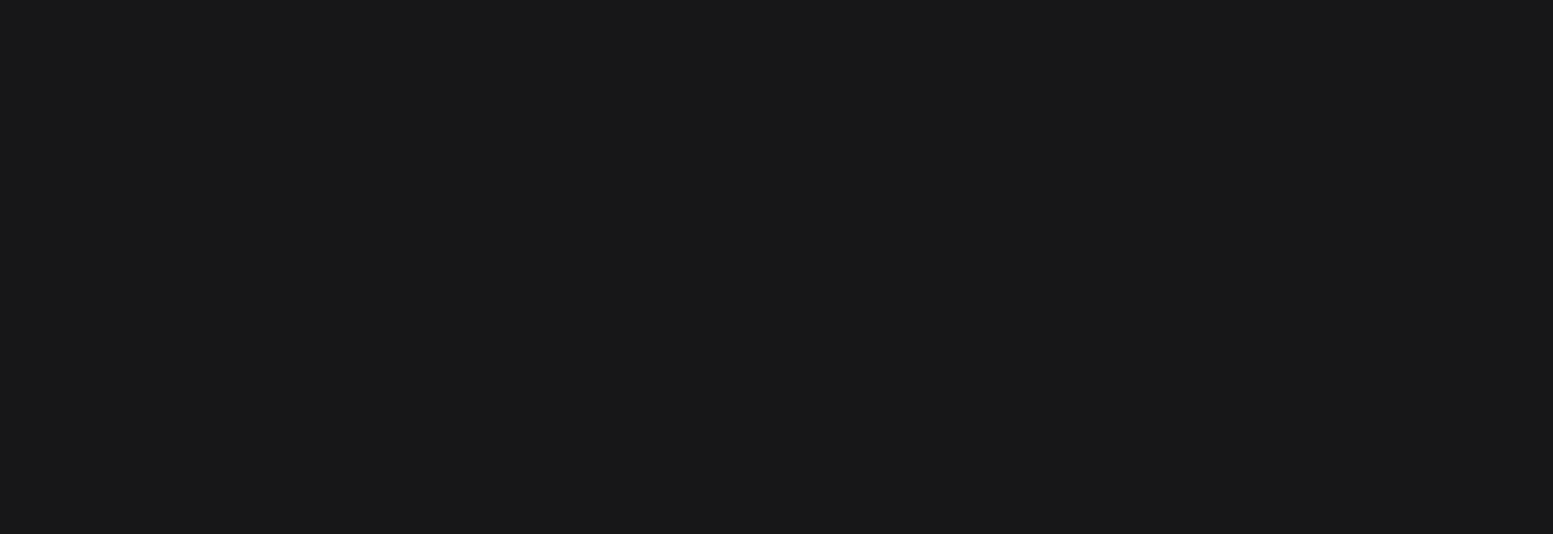
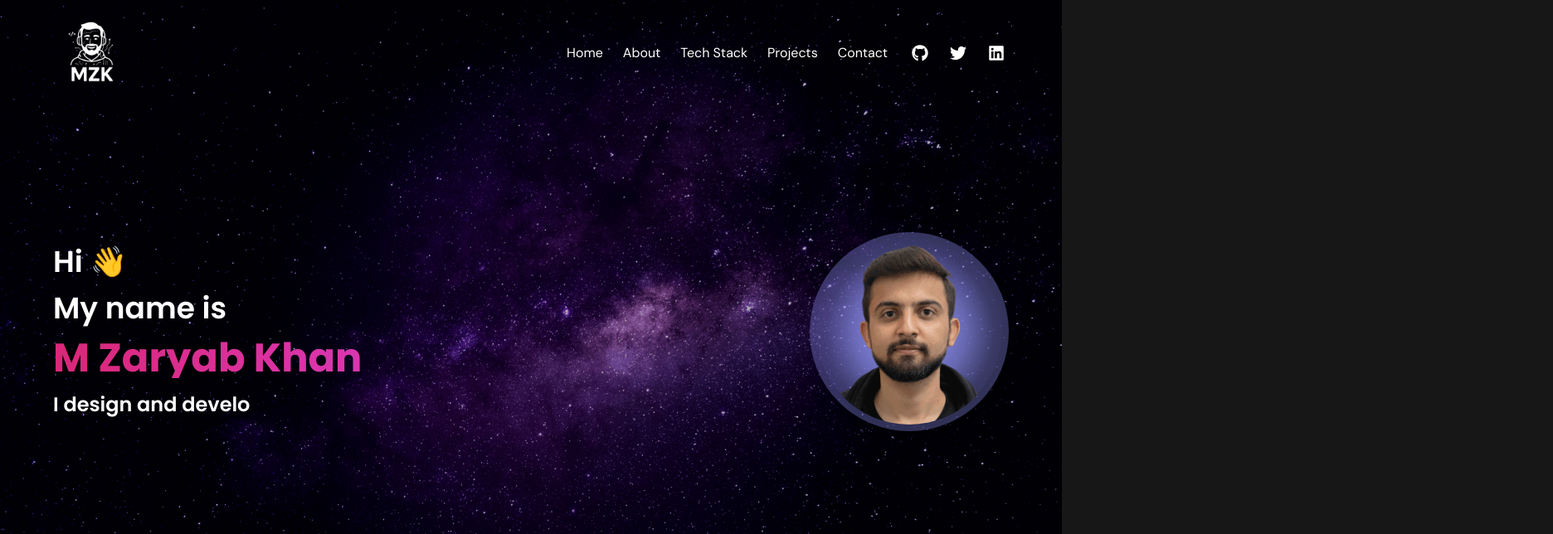
Before and after one commit to zaryabkhan864/portfolio, a React (Create React App) app: page /projects in a window 1280 px wide. Before the commit this address had no page. Shown: the top 644 px of the page at 83% size, 1872 px wide, since content can reach past the window. Built offline with nearby package versions, Linux system fonts and the light colour scheme.

Commit message:
working or screens

```diff
--- a/src/App.js
+++ b/src/App.js
@@ -3,8 +3,17 @@
 import 'aos/dist/aos.css';
 import { BrowserRouter as Router, Routes, Route } from "react-router-dom";
 
-import Home from "./screens/Home";
-import About from "./screens/About";
+import Home from "./screens/HomeScreen";
+import About from "./screens/AboutScreen";
+
+
+import TechStack from './screens/TechStackScreen';
+import Project from './screens/ProjectScreen';
+import HomeScreen from './screens/HomeScreen';
+import AboutScreen from './screens/AboutScreen';
+import TechStackScreen from './screens/TechStackScreen';
+import ProjectScreen from './screens/ProjectScreen';
+import ContactScreen from './screens/ContactScreen';
 
 function App() {
   useEffect(() => {
@@ -16,8 +25,11 @@
   return (
     <Router>
       <Routes>
-        <Route path="/" element={<Home />} />
-        <Route path="/about" element={<About />} />
+        <Route path="/" element={<HomeScreen />} />
+        <Route path="/about" element={<AboutScreen />} />
+        <Route path="/tech-stack" element={<TechStackScreen />} />
+        <Route path="/projects" element={<ProjectScreen />} />
+        <Route path="/contact" element={<ContactScreen />} />
       </Routes>
     </Router>
   );
--- a/src/components/Footer.jsx
+++ b/src/components/Footer.jsx
@@ -1,5 +1,5 @@
 import React from 'react';
-import logo from '../images/logo.png';
+import logo from '../images/newlogo.png';
 import { FaGithub, FaTwitter, FaLinkedin } from 'react-icons/fa';
 
 const Footer = () => {
@@ -8,14 +8,14 @@
       <div className="w-full max-w-7xl mx-auto">
 
         {/* Logo and Contact */}
-        <div className="flex flex-col sm:flex-col lg:flex-row 2xl:flex-row justify-between items-center mb-4 gap-4">
+        <div className="flex flex-col sm:flex-col md:flex-col lg:flex-row 2xl:flex-row justify-between items-center mb-4 gap-4">
           <img
             src={logo}
             alt="MZK Logo"
-            className="w-48 md:w-60 object-contain"
+            className="w-28 md:w-44 object-contain"
             aria-label="Company Logo"
           />
-          <div className="flex flex-col sm:flex-col lg:flex-row 2xl:flex-row sm:gap-6 gap-2 font-DMSans text-18px font-Regular text-center lg:text-left items-center">
+          <div className="flex flex-col sm:flex-col md:flex-col lg:flex-row 2xl:flex-row sm:gap-6 gap-2 font-DMSans text-18px font-Regular text-center lg:text-left items-center">
             <div aria-label="Phone Number">+90-507-4467087</div>
             <div aria-label="Email">zaryabkhan864@gmail.com</div>
             <div className="flex space-x-4 ml-0 sm:ml-4">
--- a/src/components/Navbar.jsx
+++ b/src/components/Navbar.jsx
@@ -1,5 +1,5 @@
 import React, { useState, useEffect } from 'react';
-import logo from '../images/logo.png';
+import logo from '../images/newlogo.png';
 import { FaBars, FaTimes, FaGithub, FaTwitter, FaLinkedin } from 'react-icons/fa';
 import { Link, useLocation } from 'react-router-dom';
 
@@ -13,9 +13,9 @@
   const navLinks = [
     { name: 'Home', href: '/', id: 'home' },
     { name: 'About', href: '/about', id: 'about' },
-    { name: 'Tech Stack', href: '#techstack', id: 'techstack' },
-    { name: 'Projects', href: '#projects', id: 'projects' },
-    { name: 'Contact', href: '#contact', id: 'contact' },
+    { name: 'Tech Stack', href: '/tech-stack', id: 'techstack' },
+    { name: 'Projects', href: '/projects', id: 'projects' },
+    { name: 'Contact', href: '/contact', id: 'contact' },
   ];
 
   // Scroll direction logic
@@ -80,11 +80,11 @@
     >
       {/* Logo */}
       <div className="flex items-center space-x-2">
-      <img
-  src={logo}
-  alt="MZK Logo"
-  className="w-24 sm:w-32 md:w-36 lg:w-44 xl:w-52 h-auto object-contain"
-/>
+        <img
+          src={logo}
+          alt="MZK Logo"
+          className="w-24 sm:w-32 md:w-36 lg:w-32 xl:w-24 h-auto object-contain"
+        />
       </div>
 
       {/* Desktop Menu (xl and above only) */}
@@ -101,13 +101,13 @@
           </Link>
         ))}
 
-        {/* Social Icons */}
+        {/* Social Icons with glow */}
         <div className="flex space-x-4 ml-6">
           <a
             href="https://github.com/your-username"
             target="_blank"
             rel="noopener noreferrer"
-            className="hover:text-royalBlue"
+            className="glow-hover p-1 rounded"
           >
             <FaGithub size={20} />
           </a>
@@ -115,7 +115,7 @@
             href="https://twitter.com/your-username"
             target="_blank"
             rel="noopener noreferrer"
-            className="hover:text-royalBlue"
+            className="glow-hover p-1 rounded"
           >
             <FaTwitter size={20} />
           </a>
@@ -123,7 +123,7 @@
             href="https://linkedin.com/in/your-username"
             target="_blank"
             rel="noopener noreferrer"
-            className="hover:text-royalBlue"
+            className="glow-hover p-1 rounded"
           >
             <FaLinkedin size={20} />
           </a>
@@ -151,13 +151,13 @@
             </Link>
           ))}
           <div className="flex space-x-4 pt-2">
-            <a href="https://github.com/your-username" target="_blank" rel="noreferrer">
+            <a href="https://github.com/your-username" target="_blank" rel="noreferrer" className="glow-hover p-1 rounded">
               <FaGithub />
             </a>
-            <a href="https://twitter.com/your-username" target="_blank" rel="noreferrer">
+            <a href="https://twitter.com/your-username" target="_blank" rel="noreferrer" className="glow-hover p-1 rounded">
               <FaTwitter />
             </a>
-            <a href="https://linkedin.com/in/your-username" target="_blank" rel="noreferrer">
+            <a href="https://linkedin.com/in/your-username" target="_blank" rel="noreferrer" className="glow-hover p-1 rounded">
               <FaLinkedin />
             </a>
           </div>
--- a/src/screens/About.jsx
+++ b/src/screens/AboutScreen.jsx
@@ -4,7 +4,7 @@
 import Banner from '../components/Banner'
 import Footer from '../components/Footer'
 
-const About = () => {
+const AboutScreen = () => {
   return (
     <React.Fragment>
         <Navbar/>
@@ -15,4 +15,4 @@
   )
 }
 
-export default About
+export default AboutScreen
--- /dev/null
+++ b/src/screens/ContactScreen.jsx
@@ -0,0 +1,18 @@
+import React from 'react'
+import Navbar from '../components/Navbar'
+import Banner from '../components/Banner'
+import Contact from '../components/Contact'
+import Footer from '../components/Footer'
+
+const ContactScreen = () => {
+  return (
+    <React.Fragment>
+    <Navbar />
+    <Banner />
+    <Contact />
+    <Footer />
+</React.Fragment>
+  )
+}
+
+export default ContactScreen
--- a/src/screens/Home.jsx
+++ b/src/screens/HomeScreen.jsx
@@ -10,7 +10,7 @@
 import ScrollFadeIn from '../animations/ScrollFadeIn'
 import AOS from 'aos'
 import 'aos/dist/aos.css'
-const Home = () => {
+const HomeScreen = () => {
     useEffect(() => {
         AOS.init({
             duration: 800,
@@ -31,4 +31,4 @@
     )
 }
 
-export default Home
+export default HomeScreen
--- /dev/null
+++ b/src/screens/ProjectScreen.jsx
@@ -0,0 +1,18 @@
+import React from 'react'
+import Navbar from '../components/Navbar'
+import Banner from '../components/Banner'
+import Projects from '../components/Projects'
+import Footer from '../components/Footer'
+
+const ProjectScreen = () => {
+  return (
+    <React.Fragment>
+    <Navbar />
+    <Banner />
+    <Projects />
+    <Footer />
+</React.Fragment>
+  )
+}
+
+export default ProjectScreen
--- /dev/null
+++ b/src/screens/TechStackScreen.jsx
@@ -0,0 +1,18 @@
+import React from 'react'
+import Tech from '../components/Tech'
+import Navbar from '../components/Navbar'
+import Banner from '../components/Banner'
+import Footer from '../components/Footer'
+
+const TechStackScreen = () => {
+    return (
+        <React.Fragment>
+            <Navbar />
+            <Banner />
+            <Tech />
+            <Footer />
+        </React.Fragment>
+    )
+}
+
+export default TechStackScreen
```
Also changed, not shown: src/images/newlogo.png (added).
